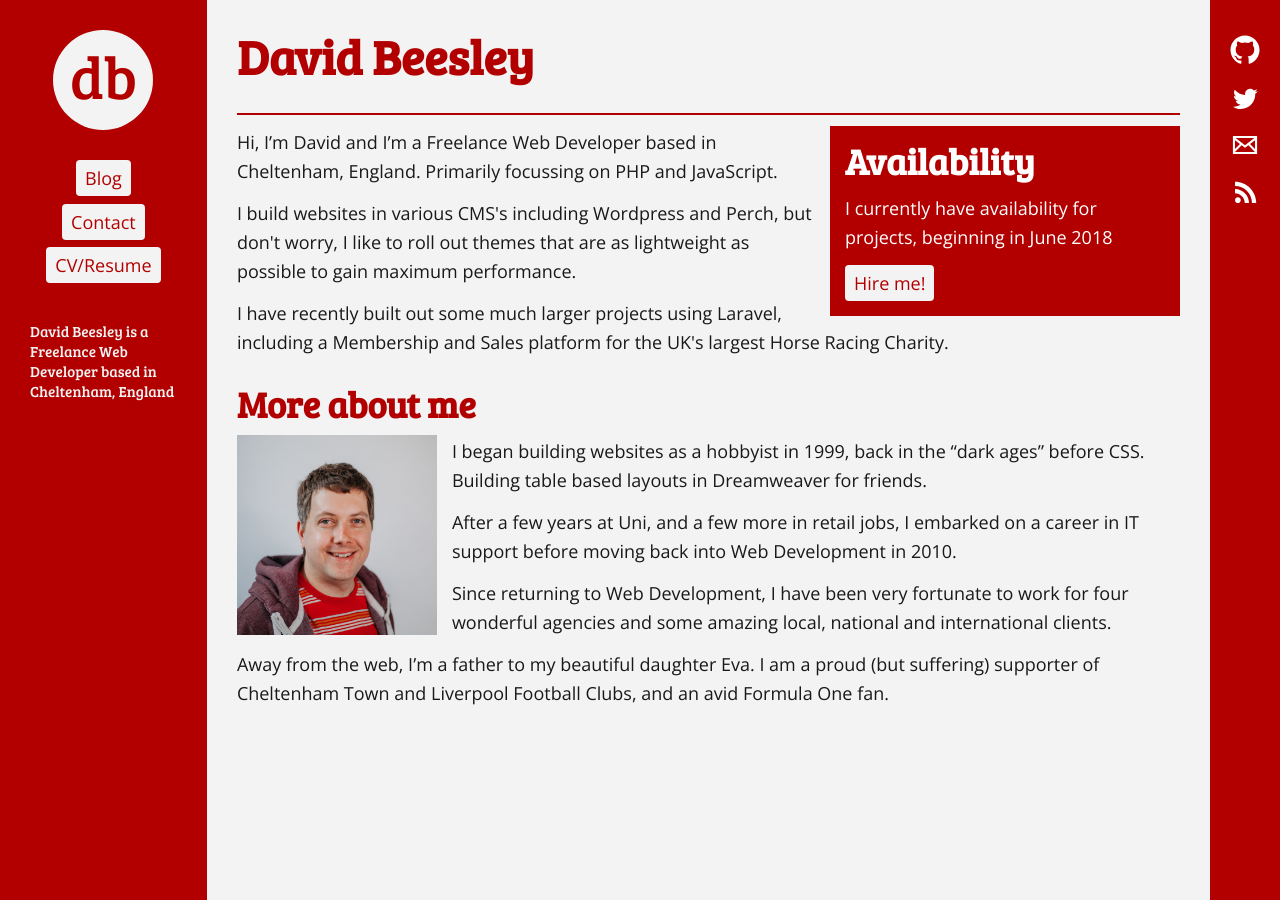
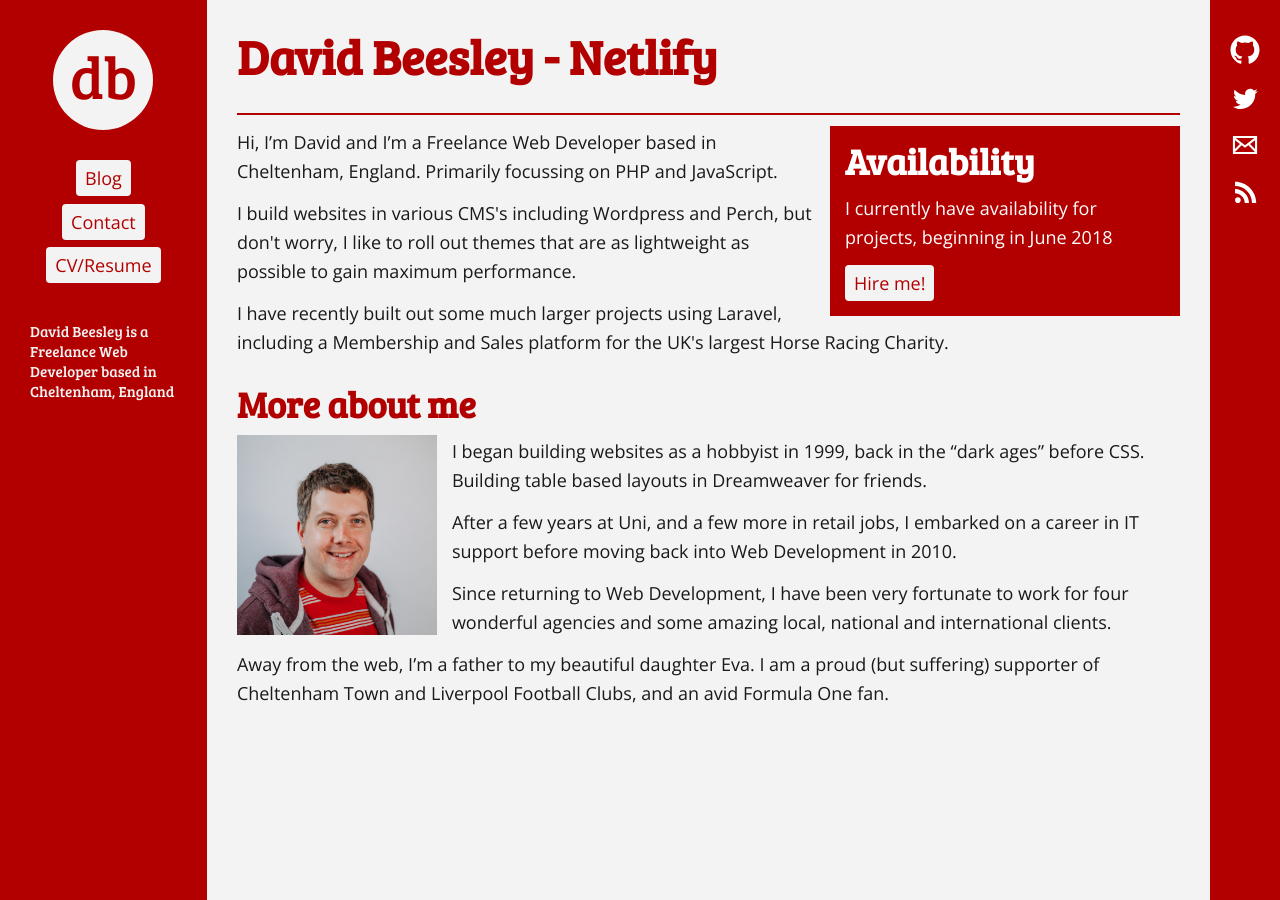
Before and after one commit to davebeesley/personal-site, a Jekyll site: the page built from index.html, in a window 1280 px wide. Built offline with Jekyll 4.4.1, drawn with Linux system fonts in a browser that asks for light colours; the list of posts is cut into pages by our own code; comment, search, counter and statistics services are not loaded.

Commit message:
Amend title to include the word netlify, for checking whether A record changes have deployed

```diff
--- a/_config.yml
+++ b/_config.yml
@@ -3,7 +3,7 @@ url: https://www.davidbeesley.co.uk
 enforce_ssl: www.davidbeesley.co.uk
 
 # Site settings
-title: David Beesley
+title: David Beesley - Netlify
 email: hello@davidbeesley.co.uk
 description: > #
   David Beesley is a Freelance Web Developer based in Cheltenham, England
```
